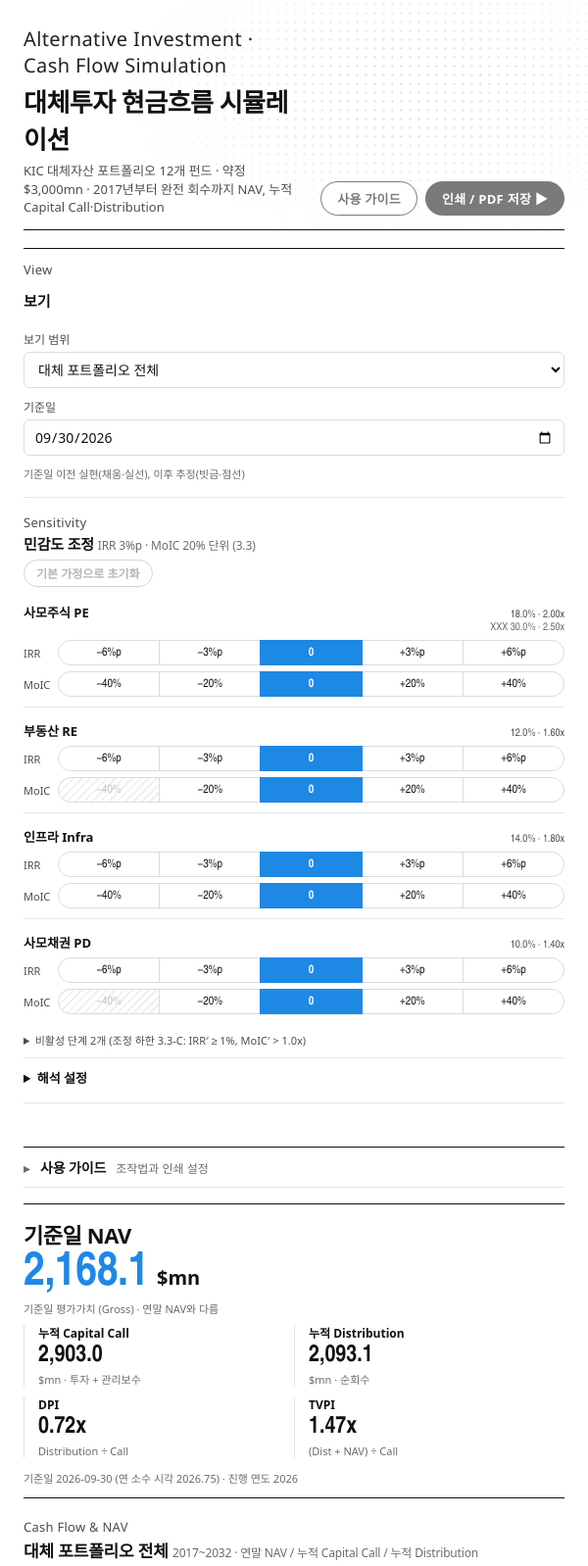
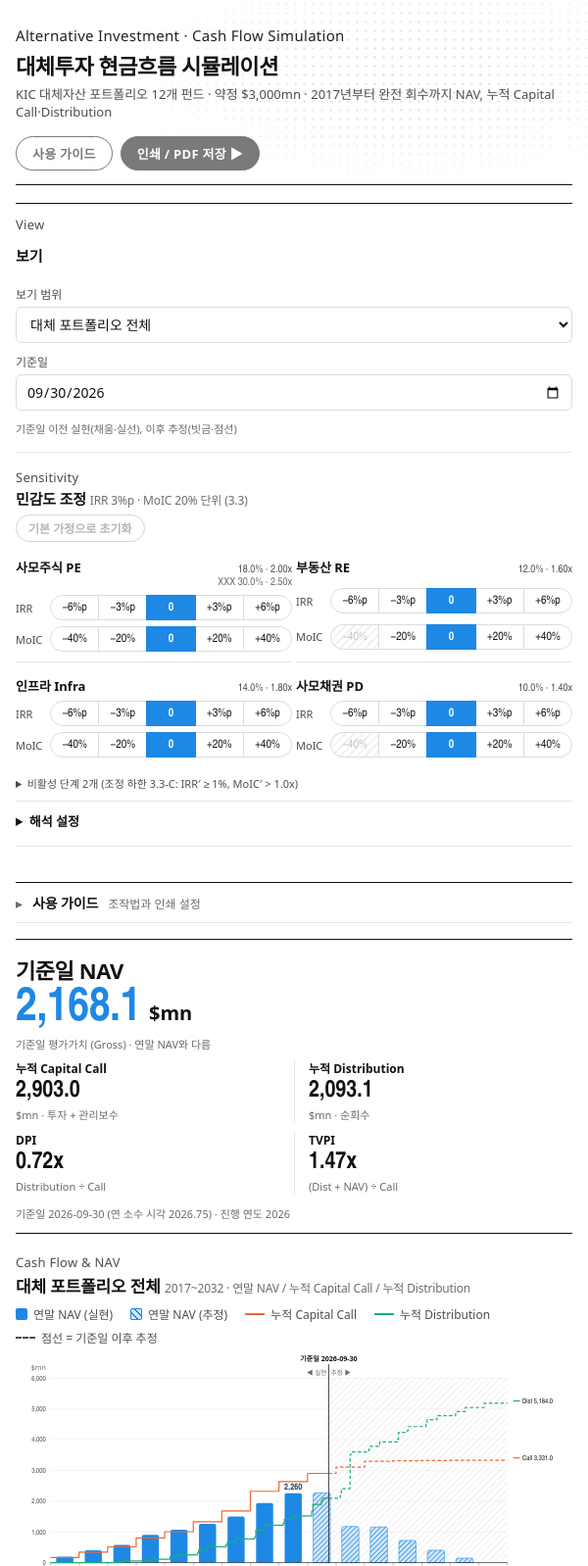
Before and after one commit to hyounkims/kic-bmt-alt-sim, a website built with Vite: page index.html in a window 600 px wide. Shown: the top 1598 px of the page at 98% size. Built offline with nearby package versions, Linux system fonts and the light colour scheme.

Commit message:
fix(ui): 반응형 기준 조정 - 900~1199px 2단 유지, 좁은 화면 머리·KPI 정리 [M8]
- 900~1199px: 사이드바 290px로 2단 유지 (1024px에서도 조작과 차트가 한 화면)
- 900px 미만 한 열, 600~899px는 민감도 두 열 배치
- 700px 미만: 머리 영역 세로 쌓기·버튼 줄바꿈 (400px 가로 스크롤 제거)
- 1199px 이하: 대표 수치 아래로 보조 KPI (숫자 잘림 해소)

Co-Authored-By: Claude Opus 5.5 <noreply@anthropic.com>

```diff
--- a/src/style.css
+++ b/src/style.css
@@ -78,9 +78,25 @@ h2 { font-size: 16px; margin: 0 0 10px; font-weight: 700; letter-spacing: -0.01e
   padding-right: 6px; scrollbar-width: thin;
 }
 .main { min-width: 0; }
+/* 반응형: 900~1199px는 좁은 사이드바로 2단 유지, 900px 미만은 한 열 */
 @media (max-width: 1199px) {
+  .layout { grid-template-columns: 290px minmax(0, 1fr); gap: 20px; }
+}
+@media (max-width: 899px) {
   .layout { grid-template-columns: minmax(0, 1fr); }
   .sidebar { position: static; max-height: none; overflow: visible; padding-right: 0; }
+}
+@media (min-width: 600px) and (max-width: 899px) {
+  .sens-grid { grid-template-columns: repeat(2, minmax(0, 1fr)); column-gap: 20px; }
+  .sens-row:nth-last-child(2) { border-bottom: 0; }
+}
+@media (max-width: 700px) {
+  #app { padding: 0 16px 40px; }
+  .app-header { flex-direction: column; align-items: flex-start; }
+  .app-header::before { inset: 0 -16px; }
+  .app-header .eyebrow { font-size: 15px; }
+  .app-header h1 { font-size: 22px; }
+  .header-actions { flex-wrap: wrap; }
 }
 
 .side-section { padding: 0 0 16px; margin-bottom: 16px; border-bottom: 1px solid var(--rule-soft); }
@@ -159,9 +175,13 @@ h2 { font-size: 16px; margin: 0 0 10px; font-weight: 700; letter-spacing: -0.01e
 .kpi-caption { grid-column: 1 / -1; margin: 4px 0 0; font-size: 11px; color: var(--text-muted); }
 .kpi-delta { font-family: var(--font-num); font-size: 12px; color: var(--text-muted); font-variant-numeric: tabular-nums; margin-top: 2px; }
 .kpi-delta strong { color: var(--kic-navy); font-weight: 700; }
-@media (max-width: 900px) {
+@media (max-width: 1199px) {
   .hero { grid-template-columns: 1fr; }
+  .kpi-stats .kpi-card:first-child { border-left: 0; padding-left: 0; }
+}
+@media (max-width: 700px) {
   .kpi-stats { grid-template-columns: repeat(2, minmax(0, 1fr)); row-gap: 10px; }
+  .kpi-stats .kpi-card:nth-child(3) { border-left: 0; padding-left: 0; }
   .kpi-hero .kpi-value { font-size: 48px; }
 }
 
```
